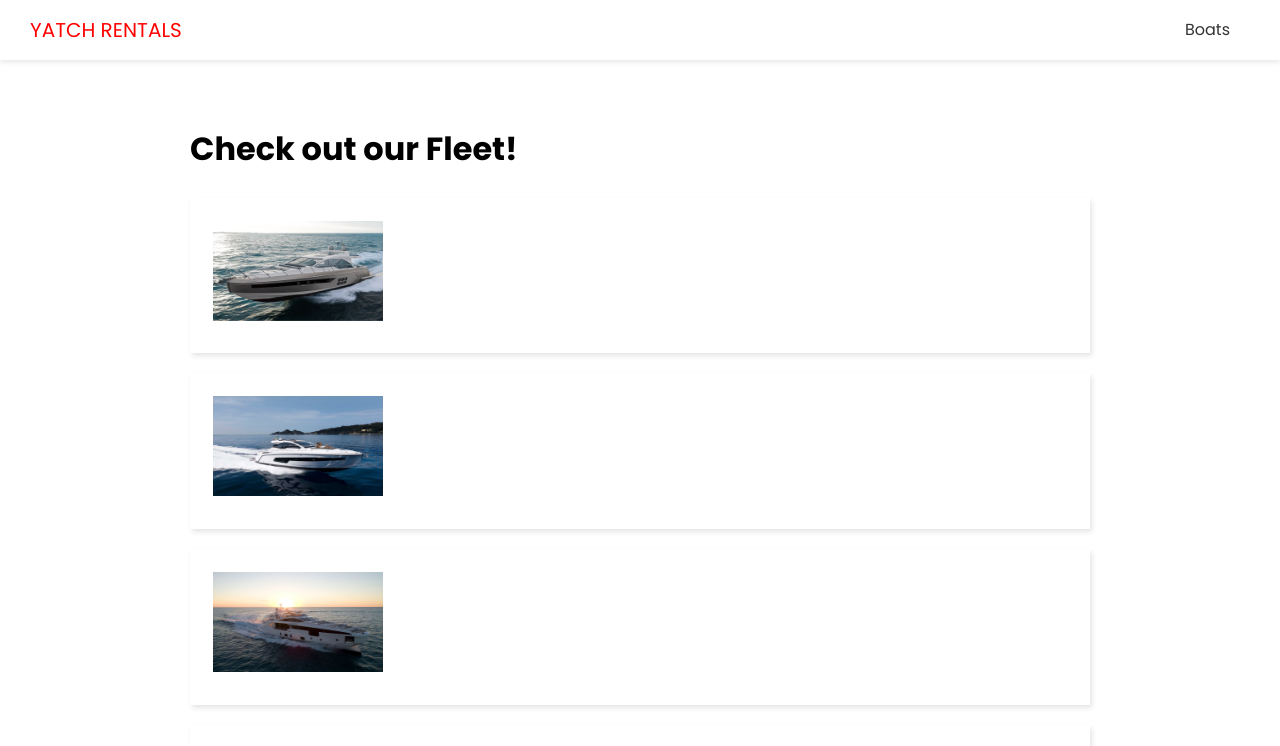
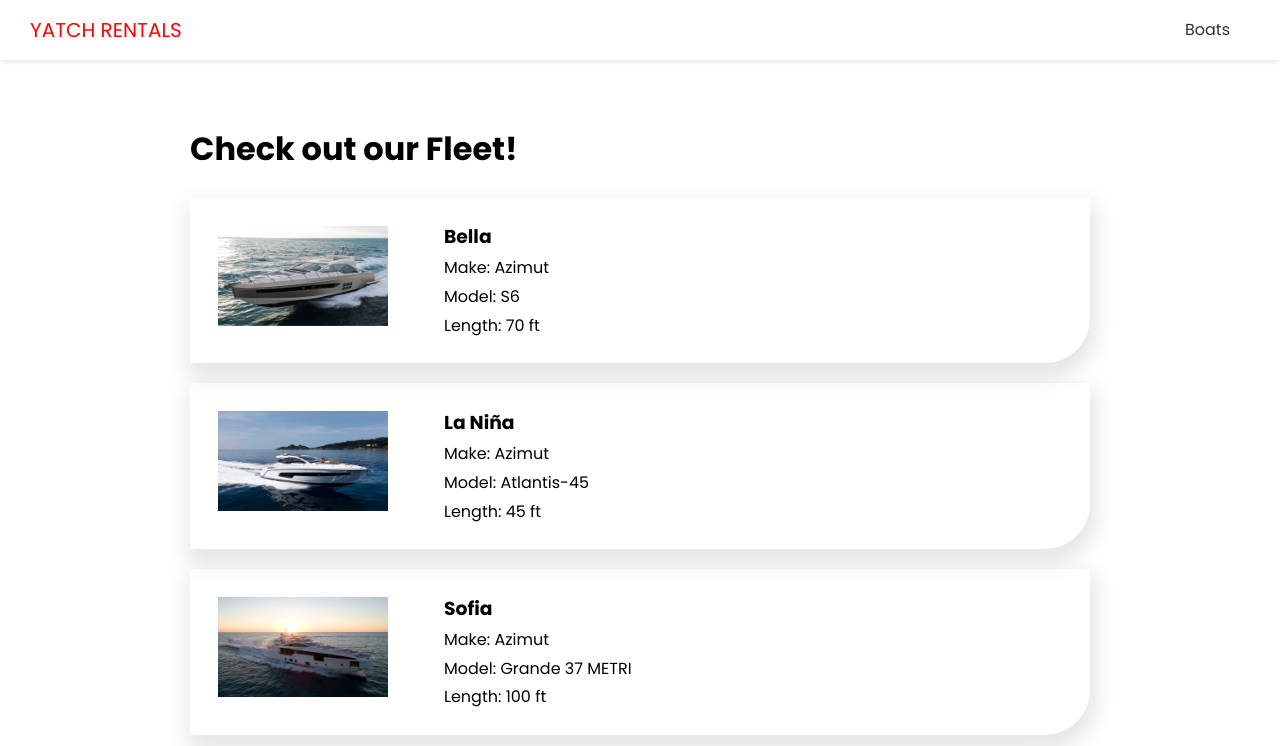
Before and after one commit to blksmth1725/Yatch_Rentals, a Next.js app in the folder yatch_rentals_frontend/: page /boats in a window 1280 px wide. Shown: the top 746 px of the page. Built offline with nearby package versions, Linux system fonts and the light colour scheme; no server answers.

Commit message:
Mesing around with the styling of the cards

```diff
--- a/yatch_rentals_frontend/components/BoatItem.js
+++ b/yatch_rentals_frontend/components/BoatItem.js
@@ -9,6 +9,15 @@ export default function BoatItem({ boat }) {
       <div className={styles.img}>
         <Image src={boat.image} width={170} height={100} />
       </div>
+
+      <div className={styles.info}>
+        <h3>{boat.name}</h3>
+        <div className={styles.span}>
+          <span>Make: {boat.make}</span>
+          <span>Model: {boat.model}</span>
+          <span>Length: {boat.length}</span>
+        </div>
+      </div>
     </div>
   );
 }
--- a/yatch_rentals_frontend/styles/BoatItem.module.css
+++ b/yatch_rentals_frontend/styles/BoatItem.module.css
@@ -4,16 +4,22 @@
   align-items: center;
   margin: 20px 0;
   padding: 13px;
-  box-shadow: 2px 3px 5px rgba(0, 0, 0, 0.1);
+  border-radius: 0 0 45px 0;
+  box-shadow: 2px 10px 20px 5px rgba(0, 0, 0, 0.1);
 }
 
 .img {
   flex: 1;
-  margin: 10px;
+  margin: 15px;
+}
+
+.span {
+  display: flex;
+  flex-direction: column;
 }
 
 .info {
-  flex: 2;
+  flex: 3;
 }
 
 @media (max-width: 600px) {
```
